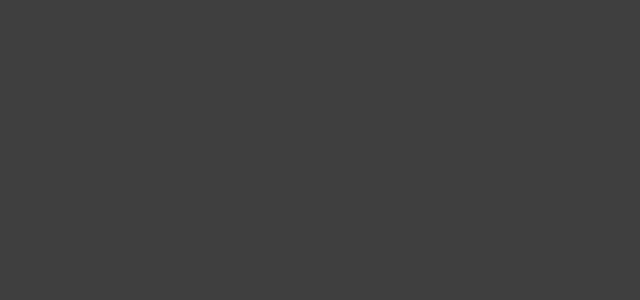
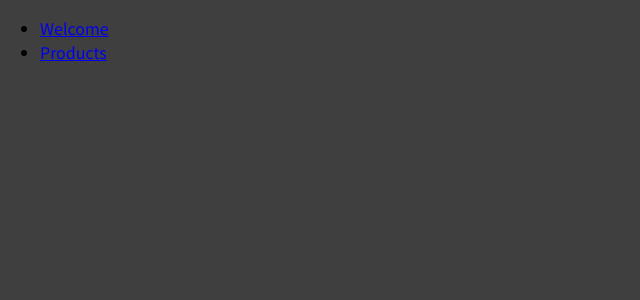
Before and after one commit to thenatural86/react-routing, a React (Create React App) app: page / in a window 1280 px wide. Shown: the top 300 px of the page, without its empty margins (0-640 px from the left). Built offline with nearby package versions, Linux system fonts and the light colour scheme.

Commit message:
using the Link from reat-router-dom

```diff
--- a/src/App.js
+++ b/src/App.js
@@ -1,15 +1,22 @@
 import { Route } from 'react-router-dom'
 import Welcome from './pages/Welcome'
 import Products from './pages/Products'
+
+import MainHeader from './componets/MainHeader'
 function App() {
   return (
     <div>
+      <header>
+        <MainHeader />
+      </header>
+      <main>
         <Route path='/welcome'>
           <Welcome />
         </Route>
         <Route path='/products'>
           <Products />
         </Route>
+      </main>
     </div>
   )
 }
--- /dev/null
+++ b/src/componets/MainHeader.js
@@ -0,0 +1,20 @@
+import { Link } from 'react-router-dom'
+
+const MainHeader = () => {
+  return (
+    <header>
+      <nav>
+        <ul>
+          <li>
+            <Link to='/welcome'>Welcome</Link>
+          </li>
+          <li>
+            <Link to='/products'>Products</Link>
+          </li>
+        </ul>
+      </nav>
+    </header>
+  )
+}
+
+export default MainHeader
```
Also changed, not shown: 1 other file (tests, documents, lock files or other folders). Lines whose indentation alone changed are shown as unchanged.
